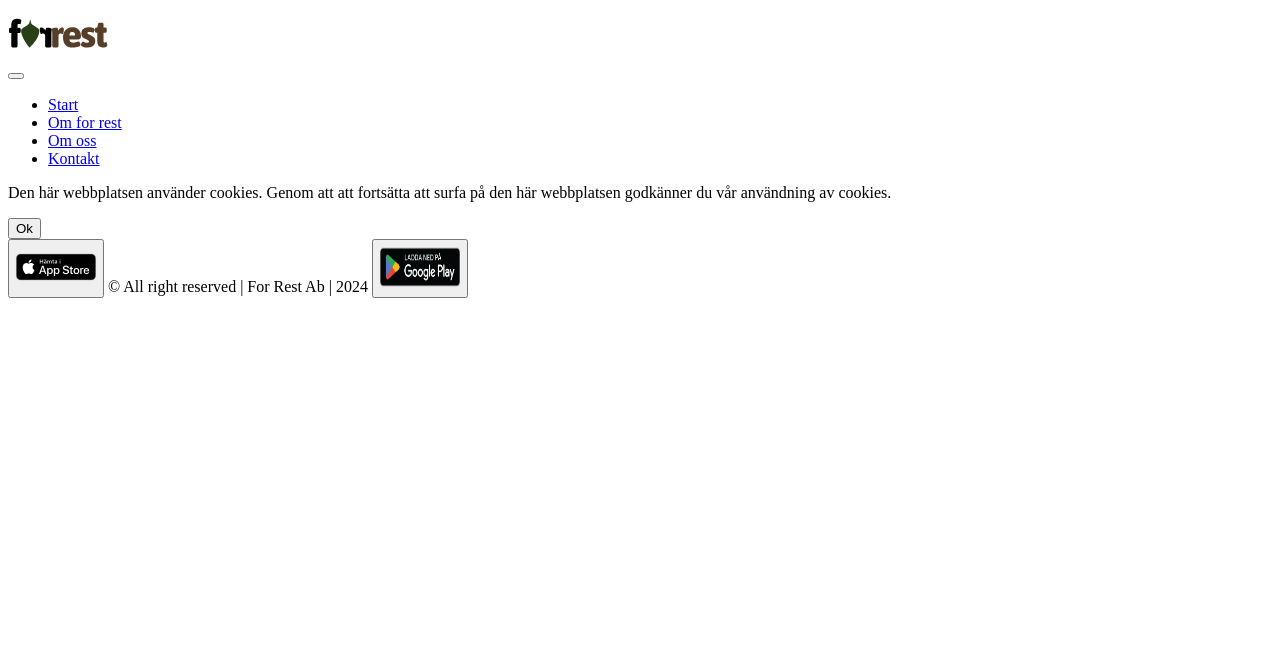
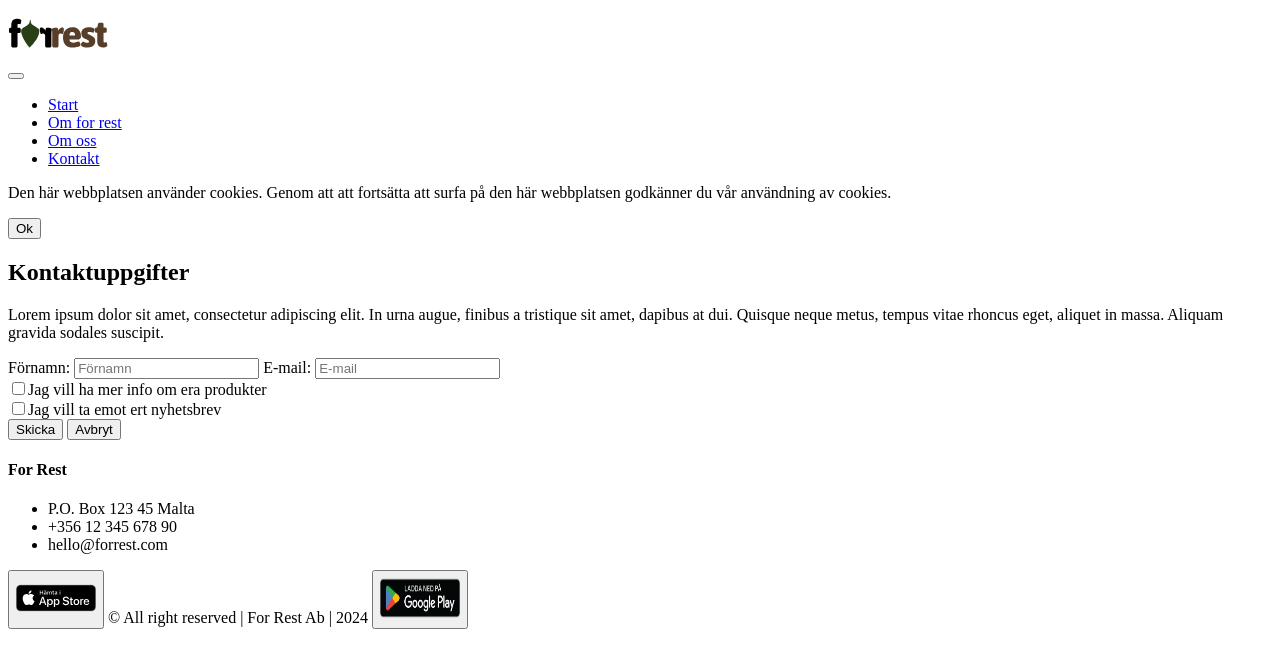
Before and after one commit to oscarkannerstedt/MI-fed23-grafiska-verktyg-mariella, a website: page src/index.html in a window 1280 px wide. Drawn offline with Linux system fonts and the light colour scheme.

Commit message:
Add contact details

```diff
--- a/src/index.html
+++ b/src/index.html
@@ -45,6 +45,54 @@
       <button>Ok</button>
     </div>
 
+
+
+    <section>
+      <!-- This is the contat,s inforation -->
+      <div>
+          <h2>Kontaktuppgifter</h2>
+          <p>Lorem ipsum dolor sit amet, consectetur adipiscing elit. In urna augue, finibus a tristique sit amet, dapibus at dui. Quisque neque metus, tempus vitae rhoncus eget, aliquet in massa. Aliquam gravida sodales suscipit.
+          </p>
+      </div>
+
+      <section>
+        <!-- This is the input -->
+        <div>
+          <form>
+            <label for="firstname">Förnamn:</label>
+              <input type="text" name="firstname" placeholder="Förnamn" >
+
+             <label for="email">E-mail:</label>
+              <input type="text" name="email" placeholder="E-mail">
+
+           <!-- This is the checkbox & text -->
+            <div>
+              <label>
+                <input type="checkbox" name="box">Jag vill ha mer info om era produkter
+              </label><br>
+              <label>
+                <input type="checkbox" name="box">Jag vill ta emot ert nyhetsbrev
+              </label>
+            </div>
+            <!-- This is the button -->
+            <div>
+             <button type="button">Skicka</button>
+             <button type="button">Avbryt</button>
+            </div>
+          </form>
+        </div>
+      </section>
+        <!-- This is the information -->
+        <div>
+           <h4>For Rest</h4>
+            <ul>
+                <li>P.O. Box 123 45 Malta</li>
+                <li>+356 12 345 678 90 </li>
+                <li>hello@forrest.com</li>
+              </ul>
+        </div>
+    </section>
+
     <footer>
       <button>
         <img
```
